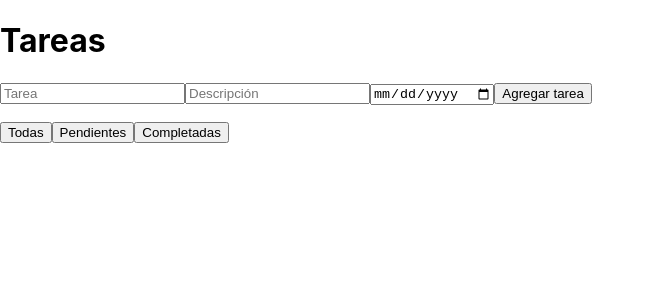
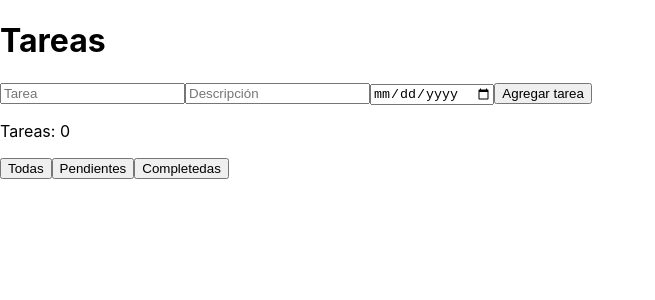
Before and after one commit to FatimaVPL/prueba-habilidades, a React (Create React App) app: page / in a window 1280 px wide. Shown: the top 300 px of the page, without its empty margins (0-655 px from the left). Built offline with nearby package versions, Linux system fonts and the light colour scheme.

Commit message:
Funcionalidad Lista

```diff
--- a/src/App.js
+++ b/src/App.js
@@ -1,10 +1,22 @@
-import React, { useState } from 'react';
+import React, { useState, useEffect } from 'react';
 import TaskList from './Componentes/TaskList';
 import TaskForm from './Componentes/TaskForm'
 
 function App() {
   const [tasks, setTasks] = useState([]);
   const [filter, setFilter] = useState('all');
+  const [visibleTasks, setVisibleTasks] = useState([]);
+
+  useEffect(() => {
+    if (filter === 'all') {
+      setVisibleTasks(tasks);
+    } else if (filter === 'pending') {
+      setVisibleTasks(tasks.filter((task) => !task.completed));
+    } else {
+      setVisibleTasks(tasks.filter((task) => task.completed));
+    }
+  }, [filter, tasks]);
+
 
   const addTask = (task) => {
     setTasks([...tasks, task]);
@@ -48,20 +60,21 @@ function App() {
     <div className="App">
       <h1>Tareas</h1>
       <TaskForm addTask={addTask} />
+      <p>Tareas: {visibleTasks.length}</p>
       <TaskList
-        tasks={tasks}
+        tasks={visibleTasks}
         deleteTask={deleteTask}
         toggleComplete={toggleComplete}
         editTask={editTask}
       />
-
       <div>
         <button onClick={() => filterTasks('all')}>Todas</button>
         <button onClick={() => filterTasks('pending')}>Pendientes</button>
-        <button onClick={() => filterTasks('completed')}>Completadas</button>
+        <button onClick={() => filterTasks('completed')}>Completedas</button>
       </div>
     </div>
   );
+
 }
 
 export default App;
--- a/src/Componentes/TaskList.js
+++ b/src/Componentes/TaskList.js
@@ -2,19 +2,25 @@ import React, { useState } from 'react';
 
 function TaskList({ tasks, deleteTask, toggleComplete, editTask }) {
   const [editingTask, setEditingTask] = useState(null);
+  const [editedTask, setEditedTask] = useState(null);
 
   const handleEdit = (task) => {
     if (!task.completed) {
+      setEditedTask({ ...task });
       setEditingTask(task);
     }
   };
 
   const handleSave = (task) => {
-    editTask(task);
+    if (editedTask) {
+      editTask(editedTask);
+      setEditedTask(null);
       setEditingTask(null);
+    }
   };
 
   const handleCancel = () => {
+    setEditedTask(null);
     setEditingTask(null);
   };
 
@@ -43,18 +49,18 @@ function TaskList({ tasks, deleteTask, toggleComplete, editTask }) {
             <div>
           <input
   type="text"
-                value={task.name}
-                onChange={(e) => handleSave({ ...task, name: e.target.value })}
+  value={editedTask.name}
+  onChange={(e) => setEditedTask({ ...editedTask, name: e.target.value })}
 />
 <input
   type="text"
-                value={task.description}
-                onChange={(e) => handleSave({ ...task, description: e.target.value })}
+  value={editedTask.description}
+  onChange={(e) => setEditedTask({ ...editedTask, description: e.target.value })}
 />
 <input
   type="date"
-                value={task.dueDate}
-                onChange={(e) => handleSave({ ...task, dueDate: e.target.value })}
+  value={editedTask.dueDate}
+  onChange={(e) => setEditedTask({ ...editedTask, dueDate: e.target.value })}
 />
               <button onClick={() => handleSave(task)}>Guardar</button>
               <button onClick={handleCancel}>Cancelar</button>
```
Lines whose indentation alone changed are shown as unchanged.
